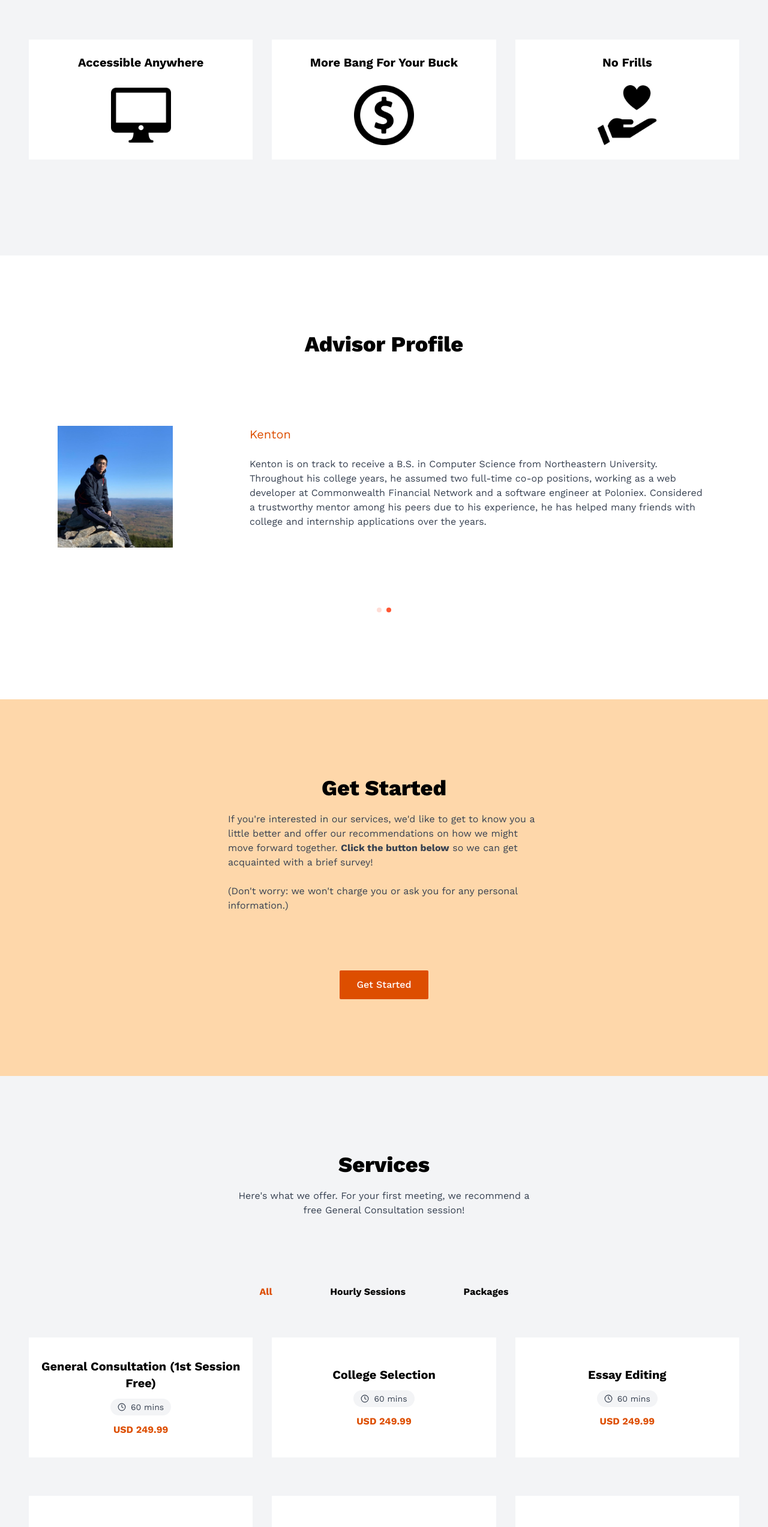
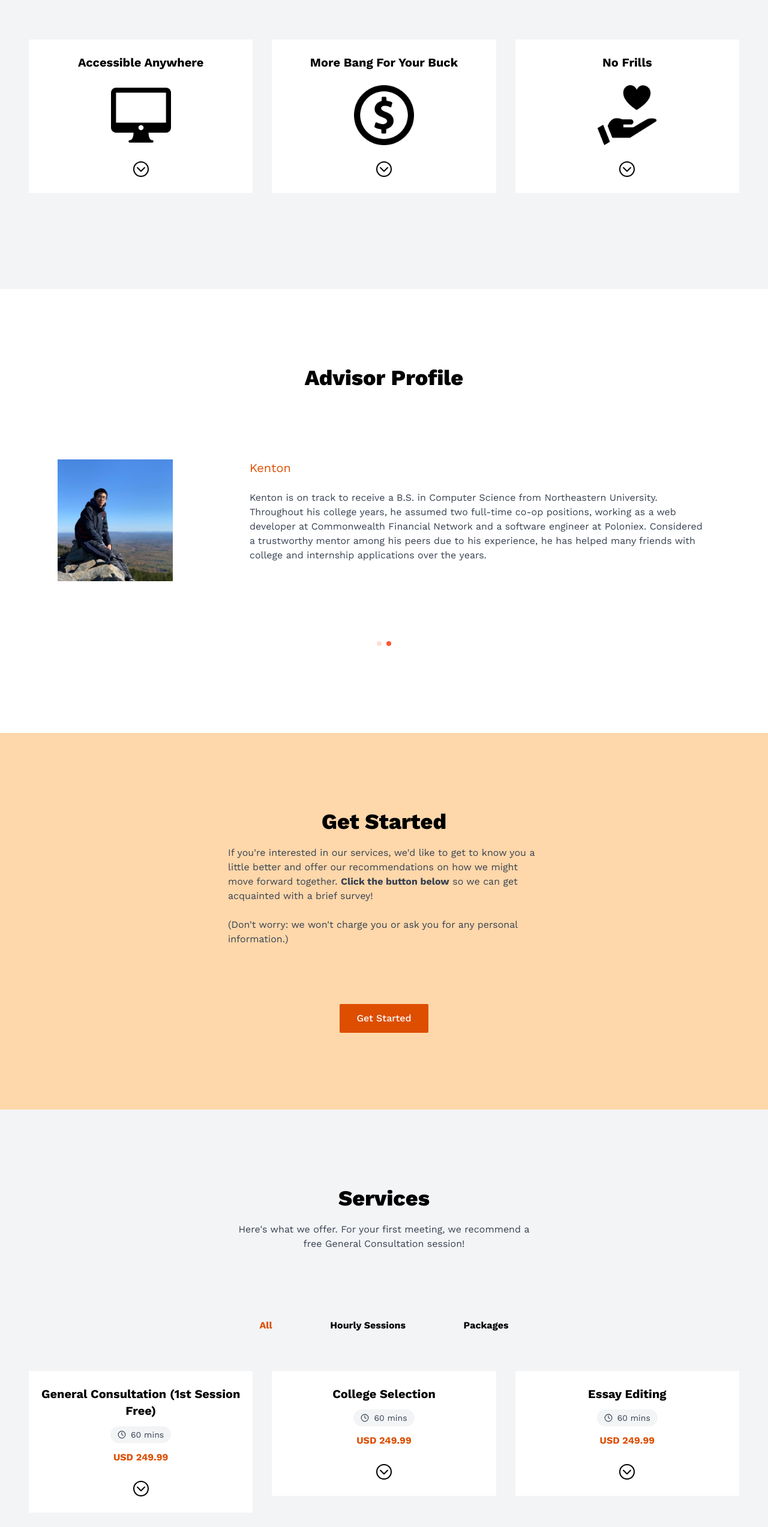
Before and after one commit to aawang1999/leaps, a React (Create React App) app: page / in a window 1280 px wide. Shown: the part 1578-4124 px from the top of the page at 60% size. Built offline with nearby package versions, Linux system fonts and the light colour scheme; a web font is replaced by a local one.

Commit message:
Updated advantages and services boxes with expand toggle button, fixed bugs

```diff
--- a/package.json
+++ b/package.json
@@ -40,6 +40,7 @@
     "autoprefixer": "^10.4.16",
     "framer-motion": "^10.16.4",
     "postcss": "^8.4.31",
+    "react-collapse": "^5.1.1",
     "react-icons": "^4.11.0",
     "react-scroll": "^1.9.0",
     "swiper": "^8.0.7",
--- a/src/App.css
+++ b/src/App.css
@@ -37,44 +37,6 @@
   }
 }
 
-#service-container {
-  background-color: white;
-  height: 200px;
+@media only screen and (max-width: 768px) {
+
 }
-
-#service-info,
-#advantage-info {
-  display: none;
-}
-
-#service-container:hover {
-  background-color: transparent;
-  transition: all 0.3s ease-in-out;
-  height: fit-content;
-  padding: 24px 0;
-}
-
-#service-container:hover #service-info,
-#advantage-container:hover #advantage-info {
-  display: block;
-}
-
-#advantage-container {
-  background-color: white;
-}
-
-#advantage-container:hover {
-  background-color: transparent;
-  transition: all 0.3s ease-in-out;
-}
-
-@media only screen and (max-width: 768px) {
-  #service-background {
-    opacity: 1 !important;
-  }
-
-  #service-back {
-    opacity: 1 !important;
-    display: block !important;
-  }
-}
--- a/src/components/AdvantagesDiagramBox.js
+++ /dev/null
@@ -1,30 +0,0 @@
-import React from 'react'
-
-const AdvantagesDiagramBox = ({ item }) => {
-  return (
-    <div key={item.id} className='flex flex-col items-center text-center'>
-      <div id='advantage-container' className='mb-8 text-center bg-white w-full'>
-        <div className='flex flex-col justify-center items-center py-6'>
-          <div className='font-bold text-xl'>
-            {item.title}
-          </div>
-          <img src={item.icon} className='w-[100px] h-[100px] mt-6' alt="" />
-          <div id='advantage-info' className='mt-6 px-6 flex flex-col items-center justify-center text-center'>
-            <div className='text-gray-700 flex flex-col items-center justify-center text-center'>
-              {item.content}
-            </div>
-            {
-              item.footnote !== null
-                ? <div className='text-xs mt-6 text-gray-700'>
-                  {item.footnote}
-                </div>
-                : <></>
-            }
-          </div>
-        </div>
-      </div>
-    </div>
-  )
-}
-
-export default AdvantagesDiagramBox
--- a/src/components/AdvantagesDiagramBoxes.js
+++ b/src/components/AdvantagesDiagramBoxes.js
@@ -1,12 +1,48 @@
-import React from 'react'
-import AdvantagesDiagramBox from './AdvantagesDiagramBox'
+import React, { useState } from 'react'
+import { Collapse } from 'react-collapse'
+import { IoChevronUpCircleOutline, IoChevronDownCircleOutline } from 'react-icons/io5'
 import { advantages } from '../data'
 
 const AdvantagesDiagramBoxes = () => {
+  const [open, setOpen] = useState(null)
+
+  const toggle = (index) => {
+    if (open === index) {
+      return setOpen(null)
+    }
+    setOpen(index)
+  }
+
   return (
     <section className='grid lg:grid-cols-3 gap-y-12 lg:gap-x-8 lg:gap-y-8'>
-      {advantages.map((item) => {
-        return <AdvantagesDiagramBox item={item} key={item.id} />
+      {advantages.map((item, index) => {
+        return (
+          <div key={index} open={index === open} onClick={() => toggle(index)} className='flex flex-col items-center text-center'>
+            <div className='mb-8 text-center bg-white w-full'>
+              <div className='flex flex-col justify-center items-center py-6'>
+                <div className='font-bold text-xl'>
+                  {item.title}
+                </div>
+                <img src={item.icon} className='w-[100px] h-[100px] mt-6' alt="" />
+                <Collapse isOpened={open === index}>
+                  <div className='mt-6 px-6 flex flex-col items-center justify-center text-center'>
+                    <div className='text-gray-700 flex flex-col items-center justify-center text-center'>
+                      {item.content}
+                    </div>
+                    {
+                      item.footnote !== null
+                        ? <div className='text-xs mt-6 text-gray-700'>
+                          {item.footnote}
+                        </div>
+                        : <></>
+                    }
+                  </div>
+                </Collapse>
+                {open === index ? <IoChevronUpCircleOutline className='w-8 h-8 mt-6 cursor-pointer' /> : <IoChevronDownCircleOutline className='w-8 h-8 mt-6 cursor-pointer' />}
+              </div>
+            </div>
+          </div>
+        )
       })}
     </section>
   )
--- a/src/components/Service.js
+++ /dev/null
@@ -1,31 +0,0 @@
-import React, { useContext } from 'react'
-import { Context } from './Context'
-import { FiClock } from 'react-icons/fi'
-
-const Service = ({ item }) => {
-  const { language } = useContext(Context)
-
-  return (
-    <div key={item.id} className='flex flex-col items-center text-center'>
-      <div id='service-container' className='mb-8 flex justify-center items-center text-center w-full bg-white'>
-        <div className='flex flex-col justify-center items-center'>
-          <div id='service-front' className='flex flex-col justify-center items-center'>
-            <div className={`${language === 'en' ? 'tracking-normal' : 'tracking-widest'} font-bold text-xl`}>{language === 'en' ? item.name : item.zhName}</div>
-            {item.duration ?
-              <div className='flex flex-row justify-center items-center w-fit bg-gray-100 px-3 py-1 rounded-full mt-3'>
-                <FiClock className='text-gray-700 text-sm' />
-                <div className={`${language === 'en' ? 'tracking-normal' : 'tracking-widest'} text-sm ml-2 text-gray-700`}>{language === 'en' ? item.duration : item.zhDuration}</div>
-              </div> : <div></div>
-            }
-          </div>
-          <div id='service-info' className={`${language === 'en' ? 'text-base tracking-normal' : 'text-lg tracking-widest'} mt-3 text-gray-700 px-3`}>
-            {language === 'en' ? item.description : item.zhDescription}
-          </div>
-          <div className='tracking-normal font-bold text-accent mt-3'>{item.price}</div>
-        </div>
-      </div>
-    </div>
-  )
-}
-
-export default Service
--- a/src/components/ServiceItems.js
+++ b/src/components/ServiceItems.js
@@ -1,13 +1,23 @@
 import React, { useState, useEffect, useContext } from 'react'
 import { servicesNav, servicesData } from '../data'
 import { Context } from './Context'
-import Service from './Service'
+import { FiClock } from 'react-icons/fi'
+import { Collapse } from 'react-collapse'
+import { IoChevronUpCircleOutline, IoChevronDownCircleOutline } from 'react-icons/io5'
 
 const ServiceItems = () => {
   const { language, setServiceCategory } = useContext(Context)
   const [item, setItem] = useState({ name: 'all' })
   const [services, setServices] = useState([])
   const [active, setActive] = useState(0)
+  const [open, setOpen] = useState(null)
+
+  const toggle = (index) => {
+    if (open === index) {
+      return setOpen(null)
+    }
+    setOpen(index)
+  }
 
   useEffect(() => {
     if (item.name === 'all') {
@@ -33,6 +43,7 @@ const ServiceItems = () => {
       setServiceCategory('packages')
     }
     setActive(index)
+    setOpen(null)
   }
 
   return (
@@ -45,8 +56,31 @@ const ServiceItems = () => {
         </ul>
       </nav>
       <section className='grid lg:grid-cols-3 gap-y-12 lg:gap-x-8 lg:gap-y-8'>
-        {services.map((item) => {
-          return <Service item={item} key={item.id} />
+        {services.map((item, index) => {
+          return (
+            <div key={index} open={index === open} onClick={() => toggle(index)} className='flex flex-col items-center text-center'>
+              <div className='mb-8 flex justify-center items-center text-center w-full bg-white'>
+                <div className='flex flex-col justify-center items-center py-6'>
+                  <div className='flex flex-col justify-center items-center'>
+                    <div className={`${language === 'en' ? 'tracking-normal' : 'tracking-widest'} font-bold text-xl`}>{language === 'en' ? item.name : item.zhName}</div>
+                    {item.duration ?
+                      <div className='flex flex-row justify-center items-center w-fit bg-gray-100 px-3 py-1 rounded-full mt-3'>
+                        <FiClock className='text-gray-700 text-sm' />
+                        <div className={`${language === 'en' ? 'tracking-normal' : 'tracking-widest'} text-sm ml-2 text-gray-700`}>{language === 'en' ? item.duration : item.zhDuration}</div>
+                      </div> : <div></div>
+                    }
+                  </div>
+                  <Collapse isOpened={open === index}>
+                    <div className={`${language === 'en' ? 'text-base tracking-normal' : 'text-lg tracking-widest'} mt-3 text-gray-700 px-3`}>
+                      {language === 'en' ? item.description : item.zhDescription}
+                    </div>
+                  </Collapse>
+                  <div className='tracking-normal font-bold text-accent mt-3'>{item.price}</div>
+                  {open === index ? <IoChevronUpCircleOutline className='w-8 h-8 mt-6 cursor-pointer' /> : <IoChevronDownCircleOutline className='w-8 h-8 mt-6 cursor-pointer' />}
+                </div>
+              </div>
+            </div>
+          )
         })}
       </section>
     </div>
--- a/src/data.js
+++ b/src/data.js
@@ -1,5 +1,4 @@
 import { FiFacebook, FiInstagram, } from 'react-icons/fi'
-import { FaLaptop, FaDollarSign, FaHandHoldingHeart } from 'react-icons/fa'
 import BlankPerson from './assets/img/blank-person.jpg'
 import Kenton from './assets/img/kenton-pic.jpg'
 import Imac from './assets/img/imac.png'
@@ -165,7 +164,7 @@ export const servicesData = [
   },
   {
     id: '9',
-    name: 'Full Pacakge',
+    name: 'Full Package',
     category: 'packages',
     description: 'Up to 4 years of college consulting containing up to 60 online sessions and even more time spending on learning about the student\'s unique advantage.',
     zhName: '全套套餐',
--- a/src/index.css
+++ b/src/index.css
@@ -1,6 +1,10 @@
 @tailwind base;
 @tailwind components;
 @tailwind utilities;
+
+.ReactCollapse--collapse {
+  transition: height 500ms;
+}
 
 @layer base {
   body {
```
Also changed, not shown: 1 other file (tests, documents, lock files or other folders).
